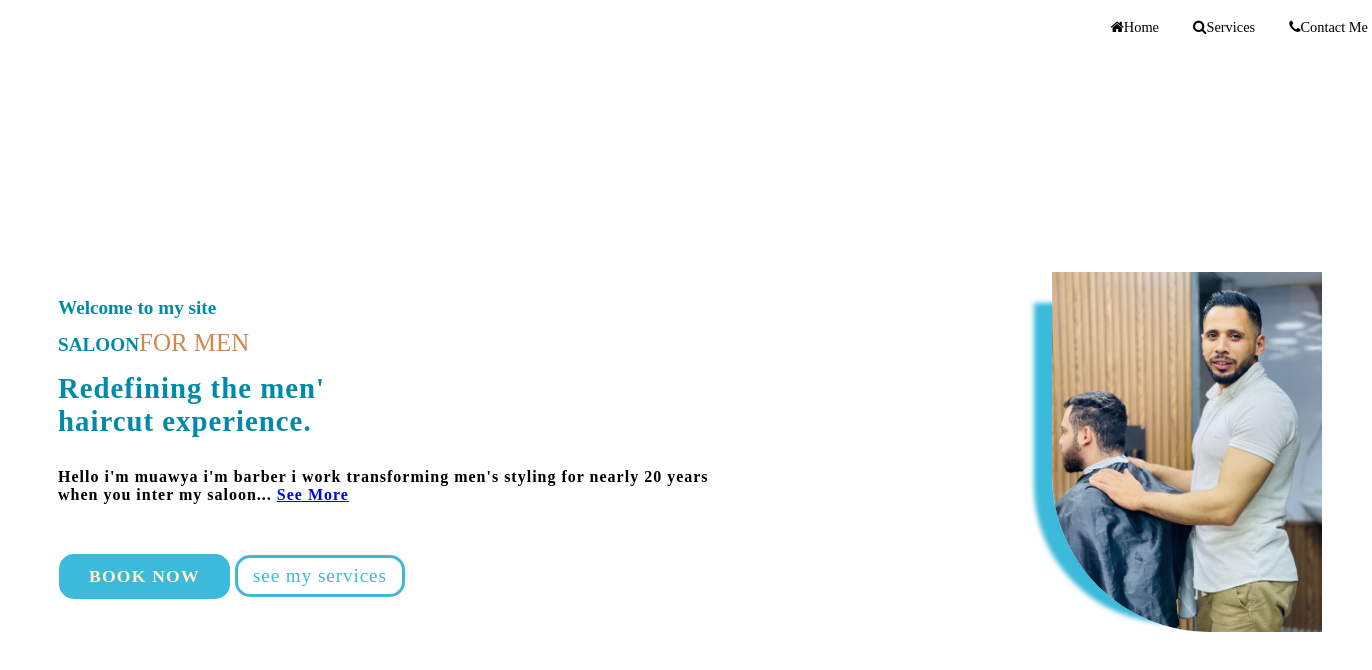
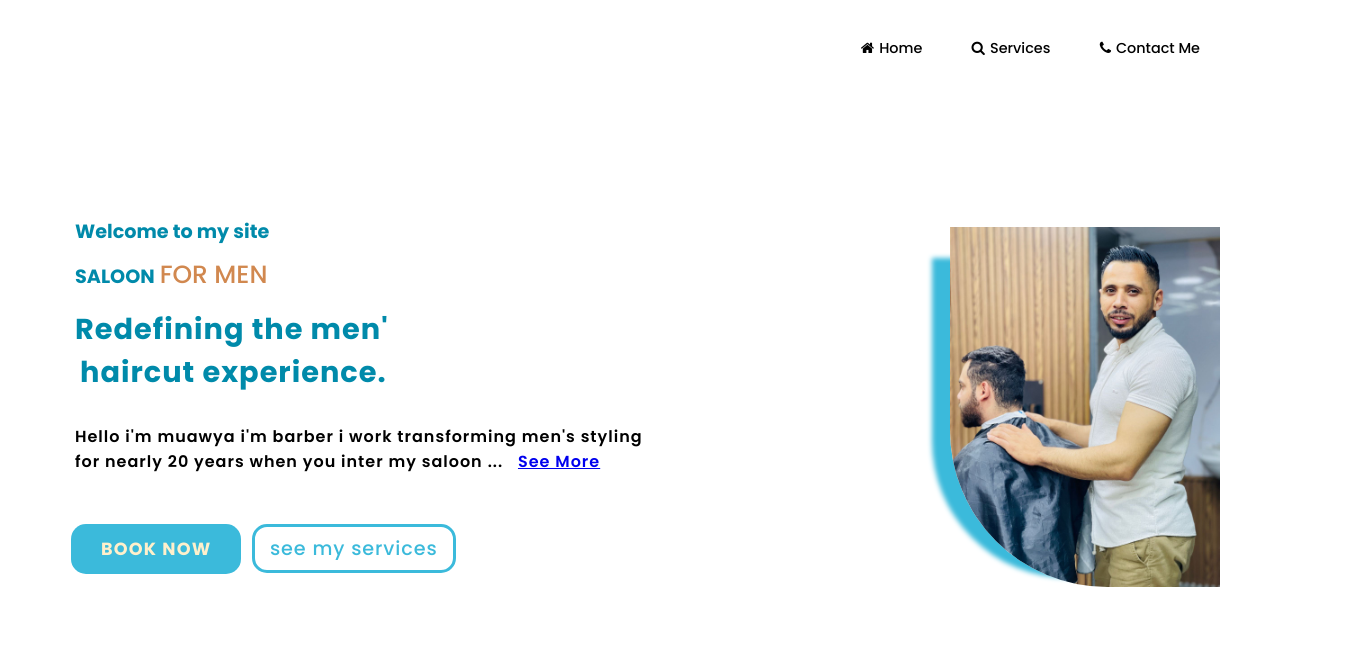
Before and after one commit to Muawaya/web1, a plain HTML site: page index.html in a window 1280 px wide. Shown: the whole page, 1372 px wide, since content can reach past the window. Drawn offline with Linux system fonts and the light colour scheme.

Commit message:
Update style.css

```diff
--- a/style.css
+++ b/style.css
@@ -1,4 +1,3 @@
-<<<<<<< HEAD
 @import url('https://fonts.googleapis.com/css2?family=Poppins:ital,wght@0,100;0,200;0,300;0,400;0,500;0,600;0,700;0,800;0,900;1,100;1,200;1,300;1,400;1,500;1,600;1,700;1,800;1,900&display=swap');
 
 /*Media-Queries
@@ -53,7 +52,6 @@ header {
 
 section {
     padding: 10px 240px
-
 }
 
 
@@ -77,9 +75,9 @@ section {
     margin-bottom: 1%;
     margin-left: 25%;
 
-    box-shadow:-38px 11px 5px -20px#3BBADB
+    box-shadow: -38px 11px 5px -20px#3BBADB
+}
 
-}
 .main h2 {
     color: #008AAA;
 
@@ -117,14 +115,14 @@ section {
     margin-top: 1px;
 }
 
-.main-btn{
+.main-btn {
     color: rgb(255, 240, 203);
     background-color: #3BBADB;
     text-decoration: none;
     font-size: 1.1em;
     font-weight: 700;
     display: inline-flex;
-   margin-left: 1px;
+    margin-left: 1px;
     padding: 12px 30px;
     letter-spacing: 1.2px;
     border-radius: 15px;
@@ -135,14 +133,15 @@ section {
 
 
 }
-.main-btnn{
-    color:#3BBADB;
+
+.main-btnn {
+    color: #3BBADB;
     background-color: rgb(255, 255, 255);
     text-decoration: none;
     font-size: 1.2em;
     font-weight: 500;
     display: inline-flex;
-   margin: 1.2px;
+    margin: 1.2px;
     padding: 7px 15px;
     letter-spacing: 0.9px;
     border-radius: 15px;
@@ -160,240 +159,40 @@ section {
     margin: 10px;
 
 }
+
 .main-btnn:hover {
     background-color: rgb(255, 252, 249);
     transform: scale(1.1);
-    margin-left:10PX;
+    margin-left: 10PX;
 
 }
 
 
 
 .imgCSS {
-    border-radius:0px 0px 0px 157px;
+    border-radius: 0px 0px 0px 157px;
 
 
 }
 
 
-@media only screen and  (max-width:600px) and (orientation:landscape) {
+@media only screen and (max-width:600px) and (orientation:landscape) {
 
-       .main{
+    .main {
         width: 100%;
 
-       }
+    }
 
 }
 
 
-@media ononly screen and (max-width:768px) and (orientation:landscape) {
+@media only screen and (max-width:768px) and (orientation:landscape) {
 
-    .main{
-     width: 100%;
+    .main {
+        width: 100%;
 
     }
 
 }
 
 /*600px, 601px, 768px, 992px, 1200px */
-
-=======
-@import url('https://fonts.googleapis.com/css2?family=Poppins:ital,wght@0,100;0,200;0,300;0,400;0,500;0,600;0,700;0,800;0,900;1,100;1,200;1,300;1,400;1,500;1,600;1,700;1,800;1,900&display=swap');
-
-/*Media-Queries
-  Resposive-Design
-  */
-
-
-
-* {
-    font-family: 'Poppins', sans-serif;
-    margin: 5px;
-    padding: 0px;
-    box-sizing: border-box;
-    scroll-behavior: smooth;
-
-}
-
-
-
-
-
-header {
-    background-color: white;
-
-    width: 100%;
-    position: fixed;
-    z-index: 999;
-    display: flex;
-    justify-content: space-between;
-    align-items: center;
-    padding: 10px 80px;
-
-}
-
-
-
-
-
-.navigation a {
-    color: black;
-    text-decoration: none;
-    font-size: 0.9em;
-    font-weight: 450;
-    padding-left: 30px;
-
-
-}
-
-.navigation a:hover {
-    color: #D1884F;
-}
-
-section {
-    padding: 10px 240px
-
-}
-
-
-
-
-
-
-.main {
-    width: 100%;
-    min-height: 100vh;
-    padding: 50px;
-    display: flex;
-    align-items: center;
-
-
-
-}
-
-
-.main img {
-    margin-bottom: 1%;
-    margin-left: 25%;
-
-    box-shadow:-38px 11px 5px -20px#3BBADB
-
-}
-.main h2 {
-    color: #008AAA;
-
-    margin-top: 40px;
-    font-weight: 100px;
-    font-size: 1.2em;
-
-}
-
-.main h2 span {
-    display: inline-block;
-    margin-top: 10px;
-    color: #008AAA;
-    font-size: 1.3em;
-    font-weight: 500;
-
-
-}
-
-.main h3 {
-    color: #008AAA;
-    font-size: 1.8em;
-    font-weight: 700;
-
-    letter-spacing: 1px;
-    margin-top: 10px;
-    margin-bottom: 30px;
-}
-
-.main article {
-    font-size: 100;
-    font-weight: 600;
-    letter-spacing: 1px;
-    margin-bottom: 10px;
-    margin-top: 1px;
-}
-
-.main-btn{
-    color: rgb(255, 240, 203);
-    background-color: #3BBADB;
-    text-decoration: none;
-    font-size: 1.1em;
-    font-weight: 700;
-    display: inline-flex;
-   margin-left: 1px;
-    padding: 12px 30px;
-    letter-spacing: 1.2px;
-    border-radius: 15px;
-    margin-bottom: 40px;
-    margin-top: 40px;
-
-    transition: 0.3s ease;
-
-
-}
-.main-btnn{
-    color:#3BBADB;
-    background-color: rgb(255, 255, 255);
-    text-decoration: none;
-    font-size: 1.2em;
-    font-weight: 500;
-    display: inline-flex;
-   margin: 1.2px;
-    padding: 7px 15px;
-    letter-spacing: 0.9px;
-    border-radius: 15px;
-    margin-bottom: 40px;
-    margin-top: 40px;
-    border-style: solid;
-
-    transition: 0.3s ease;
-}
-
-
-.main-btn:hover {
-    background-color: #008AAA;
-    transform: scale(1.1);
-    margin: 10px;
-
-}
-.main-btnn:hover {
-    background-color: rgb(255, 252, 249);
-    transform: scale(1.1);
-    margin-left:10PX;
-
-}
-
-
-
-.imgCSS {
-    border-radius:0px 0px 0px 157px;
-
-
-}
-
-
-@media only screen and  (max-width:600px) and (orientation:landscape) {
-
-       .main{
-        width: 100%;
-
-       }
-
-}
-
-
-@media ononly screen and (max-width:768px) and (orientation:landscape) {
-
-    .main{
-     width: 100%;
-
-    }
-
-}
-
-/*600px, 601px, 768px, 992px, 1200px */
-
->>>>>>> 0dc59a4e0dd294bba87ea8b01f35c38bcf337ad6
```
